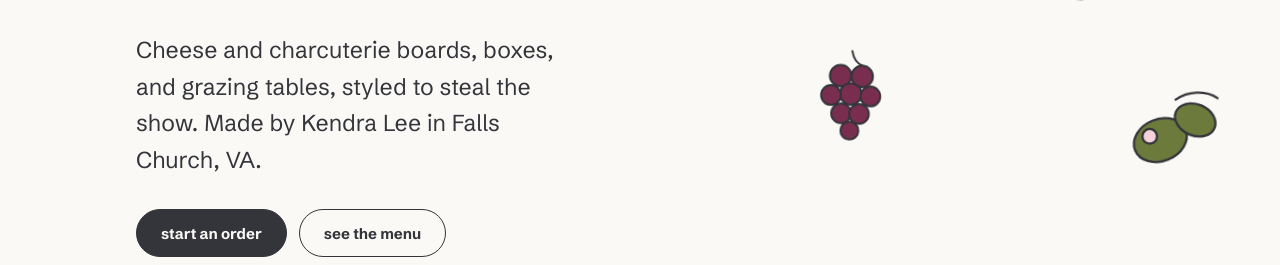
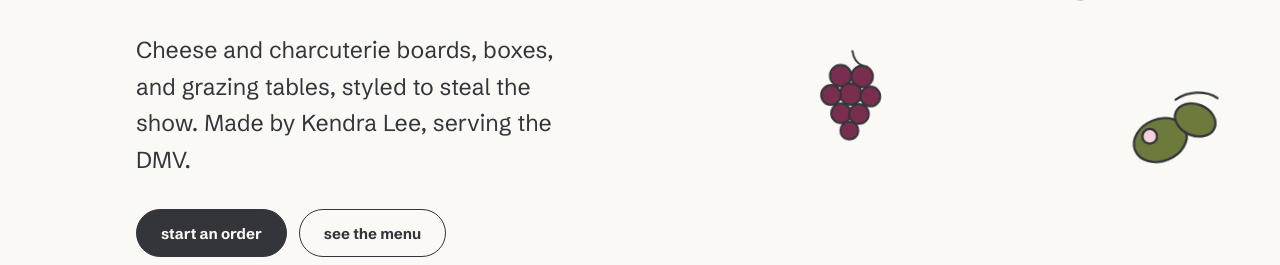
Before and after one commit to kendrahlee-portfolio/serving-cheese-, a plain HTML site: page index.html in a window 1280 px wide. Shown: the part 535-800 px from the top of the page. Drawn offline with Linux system fonts and the light colour scheme.

Commit message:
Say serving the DMV
Co-Authored-By: Claude Opus 5.5 <noreply@anthropic.com>
Claude-Session: https://claude.ai/code/session_016cFfSqV6WNyx4h2Wj78jvh

```diff
--- a/index.html
+++ b/index.html
@@ -4,7 +4,7 @@
 <meta charset="utf-8">
 <meta name="viewport" content="width=device-width, initial-scale=1">
 <title>serving cheese | boards that serve</title>
-<meta name="description" content="Cheese and charcuterie boards, boxes, and grazing tables by Kendra Lee, based in Falls Church, VA.">
+<meta name="description" content="Cheese and charcuterie boards, boxes, and grazing tables by Kendra Lee, serving the DMV.">
 <meta property="og:title" content="serving cheese | boards that serve">
 <meta property="og:description" content="Cheese and charcuterie boards, boxes, and grazing tables, styled to steal the show.">
 <meta property="og:image" content="images/serving-cheese-social.png">
@@ -98,7 +98,7 @@ body{transition:background-color .4s}
     </div>
     <div class="wrap">
       <h1>boards that <span class="circled draw">serve.<svg class="ring" viewBox="0 0 200 70" preserveAspectRatio="none" aria-hidden="true"><path pathLength="600" d="M14 38 C 10 12, 110 0, 172 10 C 204 18, 200 56, 140 62 C 80 68, 16 60, 18 30"/></svg></span></h1>
-      <p class="lede">Cheese and charcuterie boards, boxes, and grazing tables, styled to steal the show. Made by Kendra Lee in Falls Church, VA.</p>
+      <p class="lede">Cheese and charcuterie boards, boxes, and grazing tables, styled to steal the show. Made by Kendra Lee, serving the DMV.</p>
       <div class="actions">
         <a class="btn btn-solid" href="#inquire">start an order</a>
         <a class="btn" href="#menu">see the menu</a>
@@ -214,7 +214,7 @@ body{transition:background-color .4s}
       <button class="btn copy" type="button">copy email</button>
     </div>
     <p class="mail" style="margin-top:16px;font-size:16px">kendrahlee@gmail.com</p>
-    <div class="foot"><span>serving cheese</span><span>Falls Church, VA</span><span>a sister to <a href="https://kendrahlee.com">kendrahlee.com</a> and <a href="https://social-lee.com">social-lee.com</a></span></div>
+    <div class="foot"><span>serving cheese</span><span>serving the DMV</span><span>a sister to <a href="https://kendrahlee.com">kendrahlee.com</a> and <a href="https://social-lee.com">social-lee.com</a></span></div>
   </div>
 </footer>
 
```
